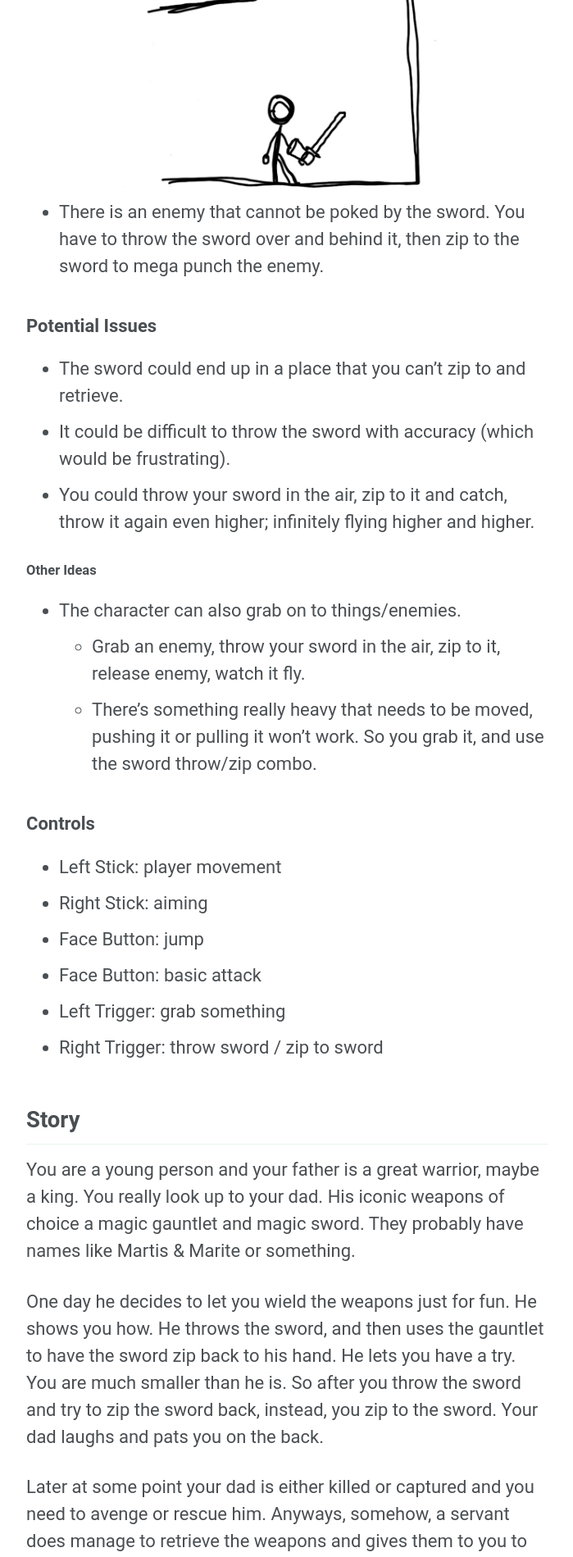
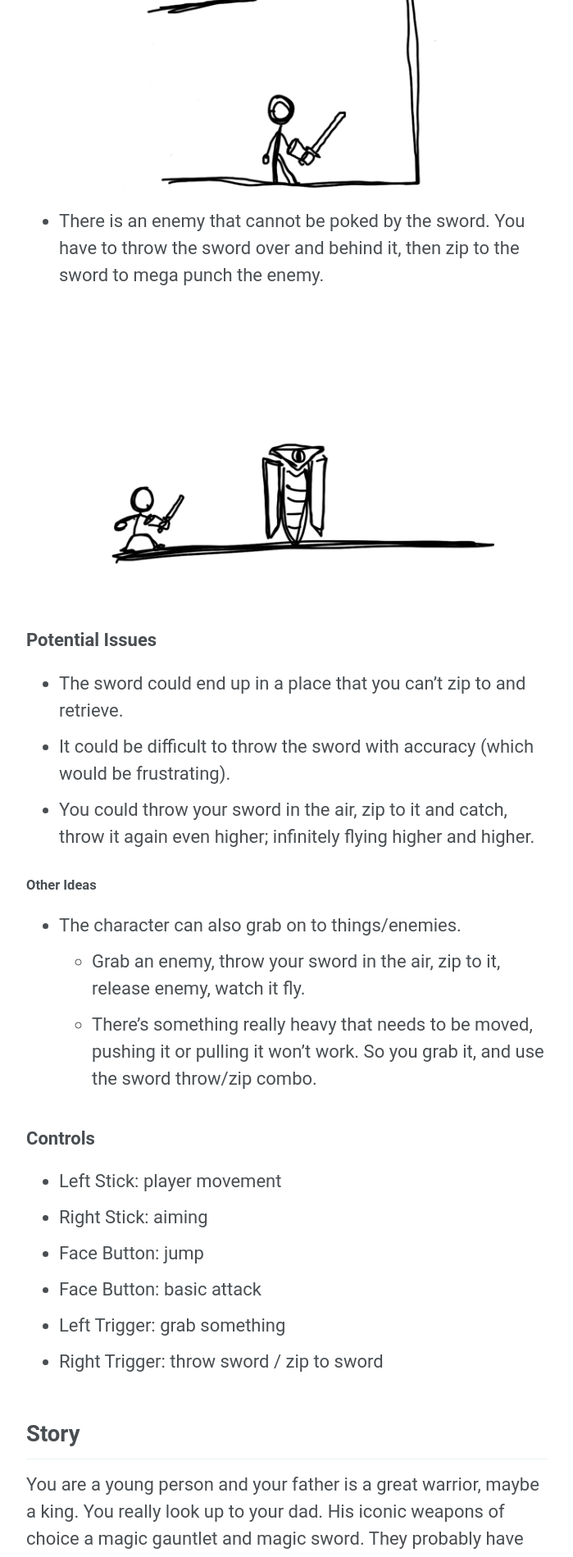
Before and after one commit to zekehernandez/creativeowlet, a Jekyll site: the page built from _posts/2017-09-22-sword-and-gauntlet.markdown, in a window 1280 px wide. Shown: the part 1764-3663 px from the top of the page at 82% size, without its empty margins (290-989 px from the left). Built offline with Jekyll 4.4.1, drawn with Linux system fonts in a browser that asks for light colours; some web fonts are replaced; comment, search, counter and statistics services are not loaded.

Commit message:
Add another image

```diff
--- a/_posts/2017-09-22-sword-and-gauntlet.markdown
+++ b/_posts/2017-09-22-sword-and-gauntlet.markdown
@@ -20,8 +20,9 @@ sword and zipping over to it.
 - Long gap? Throw sword over the gap and when it's over the middle, zip to it, allowing the momentum to carry you over.
 - Suspicious looking wall? Throw sword into it, then zip to it, allowing the momentum to break you through it (works on some enemies as well).
 - Use the sword in wall technique to wall jump sort of.
-![image-right](/assets/images/sag-wg.gif){: .align-right}
+![image-center](/assets/images/sag-wg.gif){: .align-center}
 - There is an enemy that cannot be poked by the sword. You have to throw the sword over and behind it, then zip to the sword to mega punch the enemy.
+![image-center](/assets/images/sag-te.gif){: .align-center}
 
 ### Potential Issues
 - The sword could end up in a place that you can't zip to and retrieve.
```
